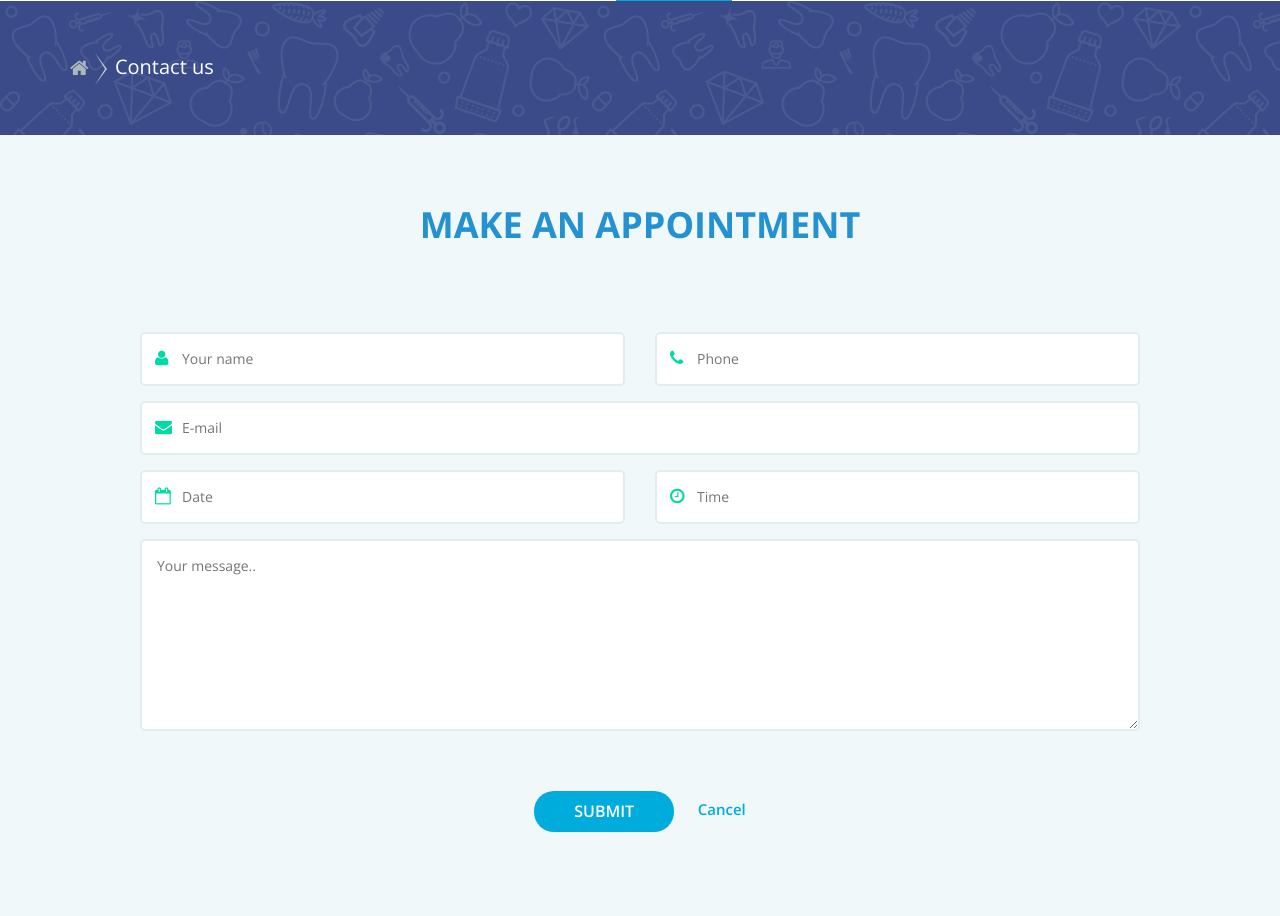
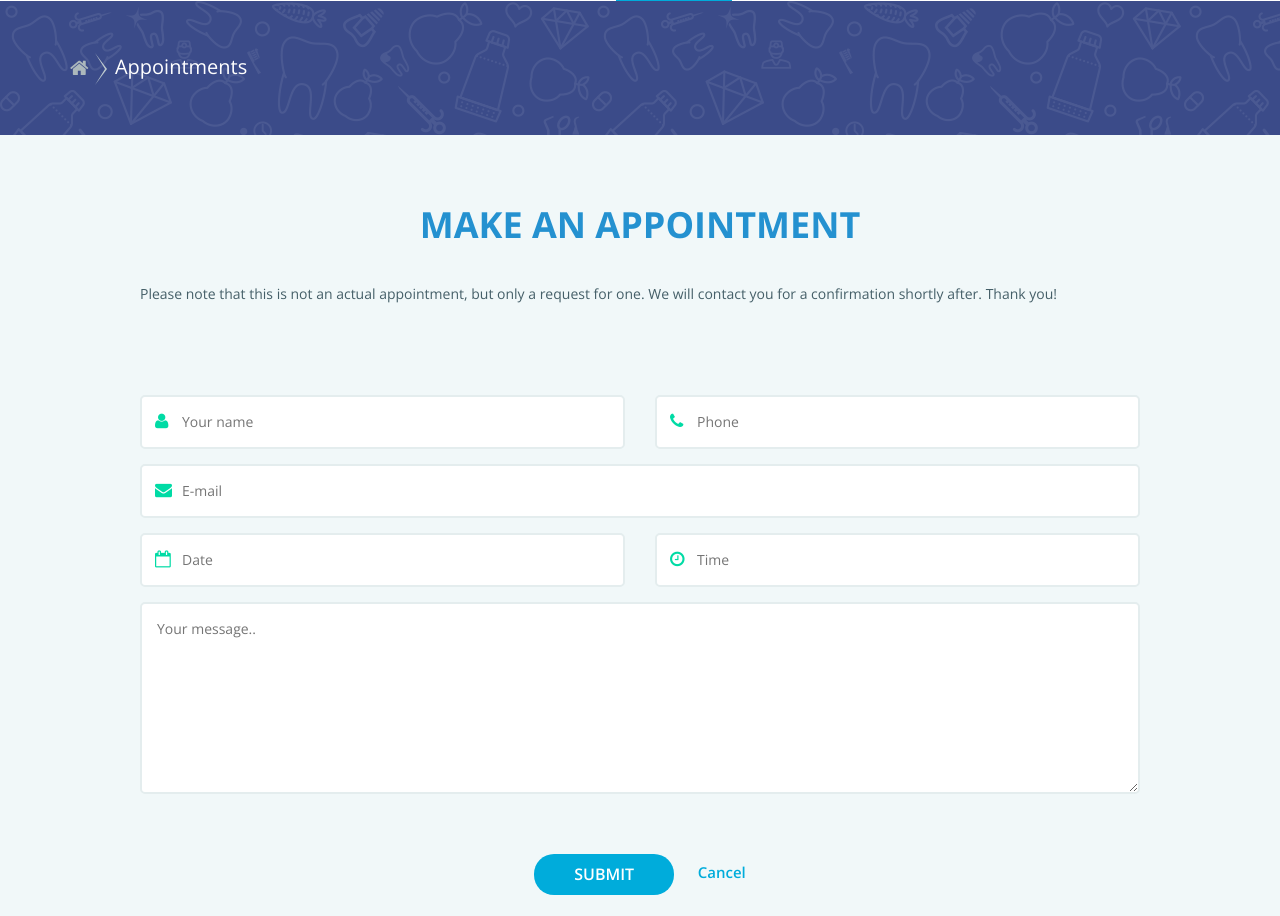
Before and after one commit to Business360/183pdb, a PHP site: page /appointments.php in a window 1280 px wide. Shown: the part 275-1191 px from the top of the page. Run offline with PHP 8.4, Linux system fonts and the light colour scheme; some libraries are stand-ins or nearby versions.

Commit message:
Updated breadcrumbs title

```diff
--- a/appointments.php
+++ b/appointments.php
@@ -18,7 +18,7 @@
 			<div class="row">
 				<ol class="breadcrumb">
 					<li class="breadcrumb-home"><a href="index.php"><i class="fa fa-home"></i></a></li>
-					<li class="active">Contact us</li>
+					<li class="active">Appointments</li>
 				</ol>
 				</div>
 			</div>
@@ -33,6 +33,7 @@
 				Make an Appointment
 				</span>
 			</h2>
+			<p>Please note that this is not an actual appointment, but only a request for one. We will contact you for a confirmation shortly after. Thank you!</p>
 			<div class="message">
 				<div class="divide-xs"></div>
 				<div class="alert"></div>
```
